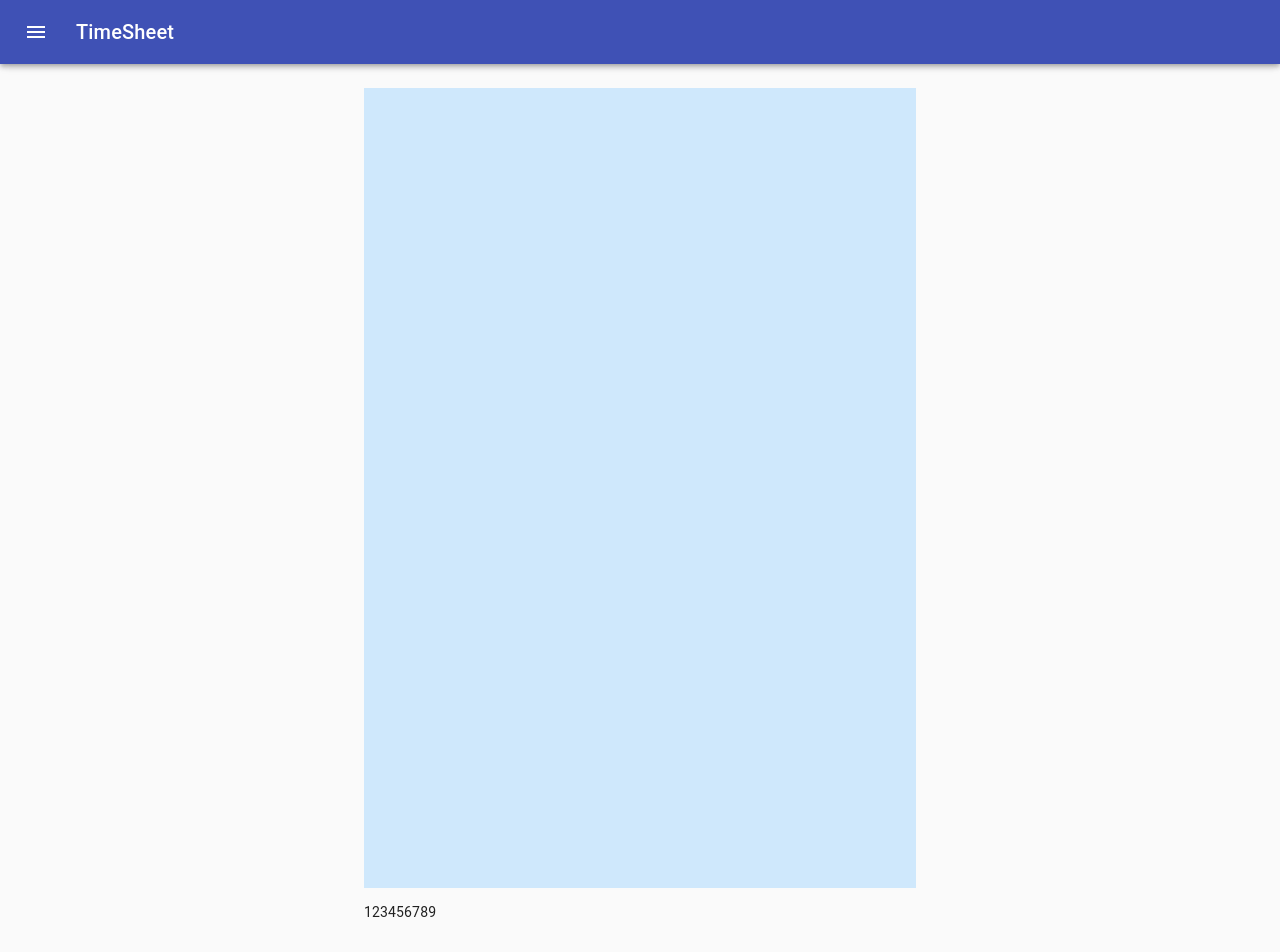
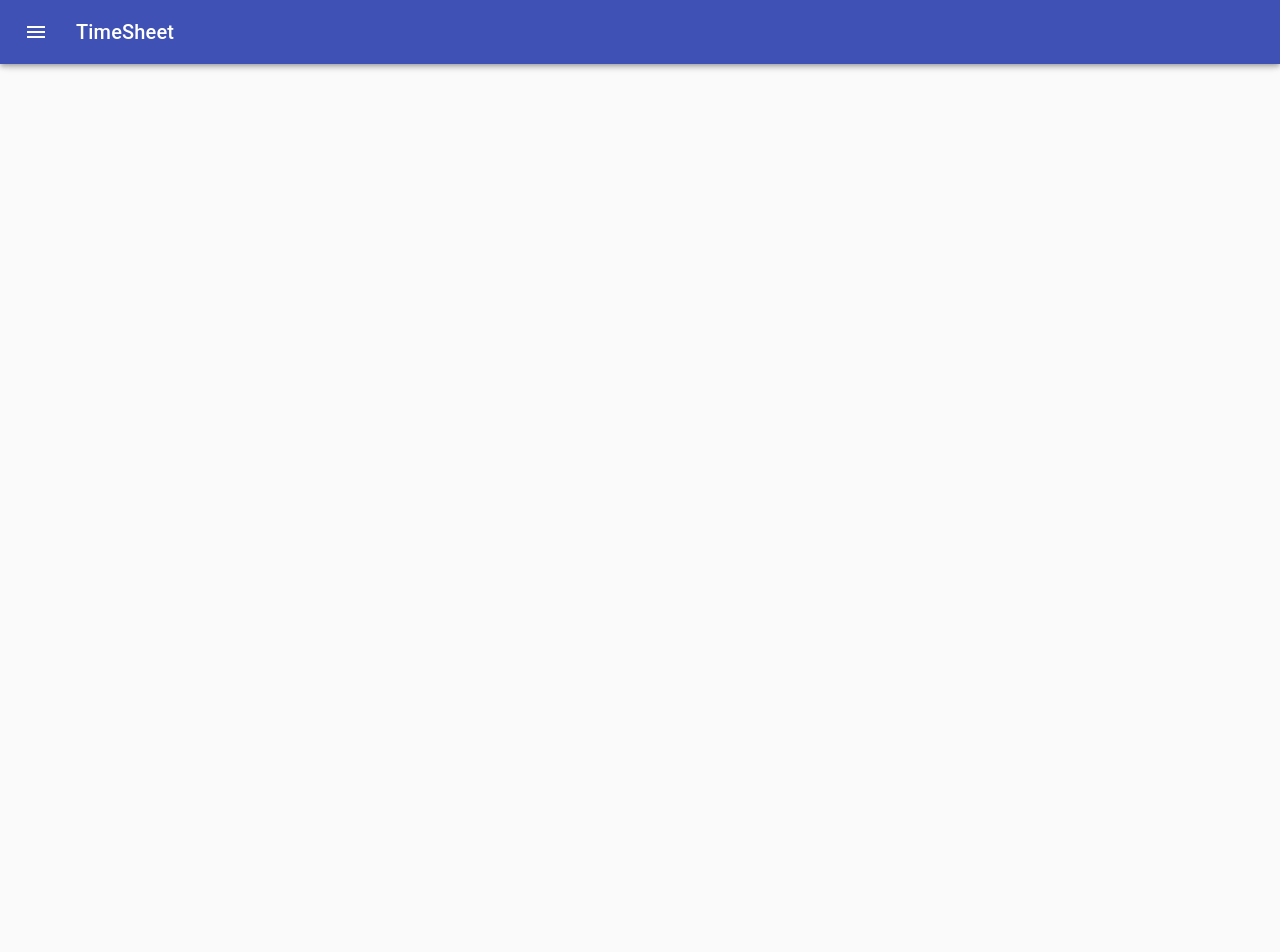
Before and after one commit to zhibosheng/timesheet-frontend, a React app: page /auth in a window 1280 px wide. Shown: the top 952 px of the page. After the commit the page ends 800 px from the top, so only its background shows below. Built offline with nearby package versions, Linux system fonts and the light colour scheme; the HTML template or start-up script is replaced by a standard one.

Commit message:
bug version

```diff
--- a/src/App.js
+++ b/src/App.js
@@ -2,19 +2,23 @@ import React from 'react';
 import { Route, Switch, withRouter, Redirect } from 'react-router-dom';
 import './App.css';
 import Layout from './hoc/Layout/Layout';
+import Auth from './containers/Auth/Auth';
+import Register from './containers/Auth/Register';
 
 const App = props => {
 
   let routes = (
     <Switch>
-        <Redirect to="/" />
+        <Route path="/auth" exact component={Auth} />
+        <Route path="/register" exact component={Register} />
+        <Redirect to="/auth" />
     </Switch>
   );
   return (
     <div>
-      <Layout></Layout>
+      <Layout>{routes}</Layout>
     </div>
   );
 }
 
-export default App;
+export default withRouter(App);
--- a/src/components/Container/SimpleContainer.js
+++ b/src/components/Container/SimpleContainer.js
@@ -3,13 +3,13 @@ import CssBaseline from '@material-ui/core/CssBaseline';
 import Typography from '@material-ui/core/Typography';
 import Container from '@material-ui/core/Container';
 
-export default function SimpleContainer() {
+export default function SimpleContainer(props) {
   return (
     <React.Fragment>
       <CssBaseline />
       <Container maxWidth="sm">
         <Typography component="div" style={{ backgroundColor: '#cfe8fc', height: '100vh' }} />
-        <p>123456789</p>
+
       </Container>
     </React.Fragment>
   );
--- a/src/components/Drawers/PersistentDrawerLeft.js
+++ b/src/components/Drawers/PersistentDrawerLeft.js
@@ -19,6 +19,7 @@ import InboxIcon from '@material-ui/icons/MoveToInbox';
 import MailIcon from '@material-ui/icons/Mail';
 import Button from '@material-ui/core/Button';
 import Container from '../Container/SimpleContainer';
+import { ProgressPlugin } from 'webpack';
 
 const drawerWidth = 240;
 
@@ -138,7 +139,7 @@ export default function PersistentDrawerLeft() {
           <ListItem button key={"Contract"}>
             <ListItemIcon><InboxIcon /></ListItemIcon>
             <ListItemText primary={"Contract"} />
-          </ListItem>Container
+          </ListItem>
           <ListItem button key={"Timesheet"}>
             <ListItemIcon><InboxIcon /></ListItemIcon>
             <ListItemText primary={"Timesheet"} />
@@ -169,8 +170,6 @@ export default function PersistentDrawerLeft() {
           [classes.contentShift]: open,
         })}
       >
-        <div className={classes.drawerHeader} />
-        <Container maxWidth="sm"></Container>
       </main>
     </div>
   );
--- a/src/containers/Auth/Auth.js
+++ b/src/containers/Auth/Auth.js
@@ -0,0 +1,6 @@
+import React, { useState, useEffect } from 'react';
+const Auth = props => {
+    return (<p>Auth</p>);
+}
+
+export default Auth;
--- a/src/containers/Auth/Register.js
+++ b/src/containers/Auth/Register.js
@@ -0,0 +1,6 @@
+import React, { useState, useEffect } from 'react';
+const Register = props => {
+    return (<p>Register</p>);
+}
+
+export default Register;
```
